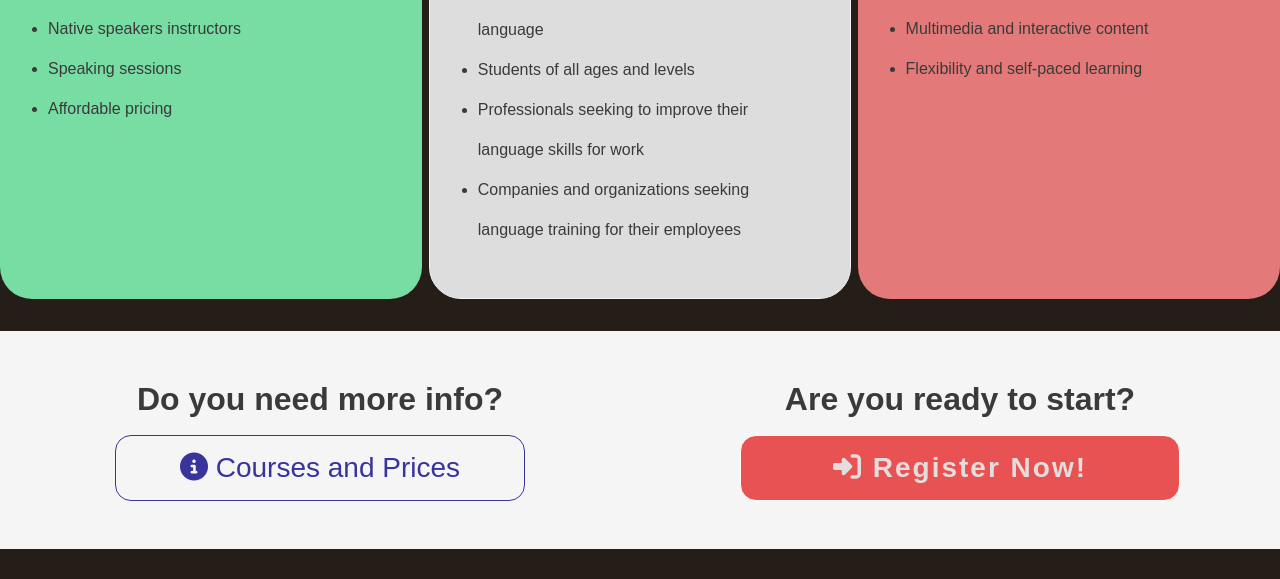
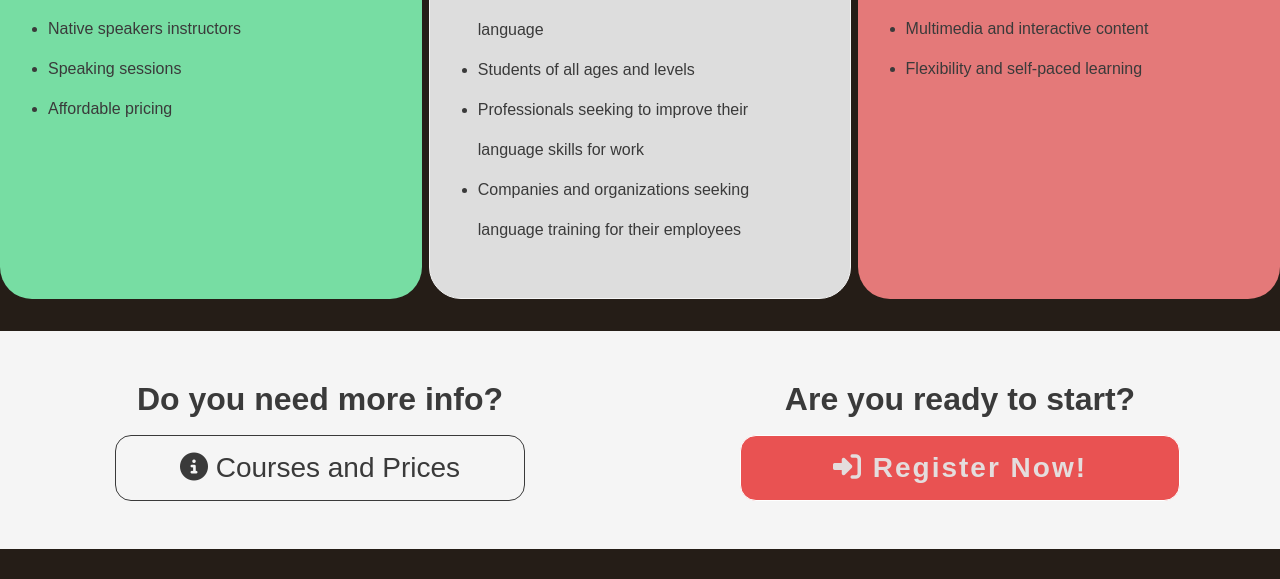
Before and after one commit to Fazel-Hosseinzadeh/learning-italian, a plain HTML site: page index.html in a window 1280 px wide. In both pictures the pointer is over the link 320 px from the left and 1336 px from the top of the page. Shown: the part 868-1447 px from the top of the page. Drawn offline with Linux system fonts and the light colour scheme; a web font is replaced by a local one.

Commit message:
Style modify info-left color

```diff
--- a/assets/css/style.css
+++ b/assets/css/style.css
@@ -263,16 +263,16 @@ header {
 }
 
 #info-left a{
-    color: #2d8523;
-    border: 1px solid   #2d8523;
+    color: #38349c;
+    border: 1px solid   #38349c;
     border-radius: 1rem;
 }
 
 #info-left a:hover{
-    color:  #38349c;
-    border: 1px solid  #38349c;
+    color:  #3a3a3a;
+    border: 1px solid  #3a3a3a;
     border-radius: 1rem;
-    transition: 0.6s;
+    transition: 0.4s;
 }
 
 /* Footer styling */
```
